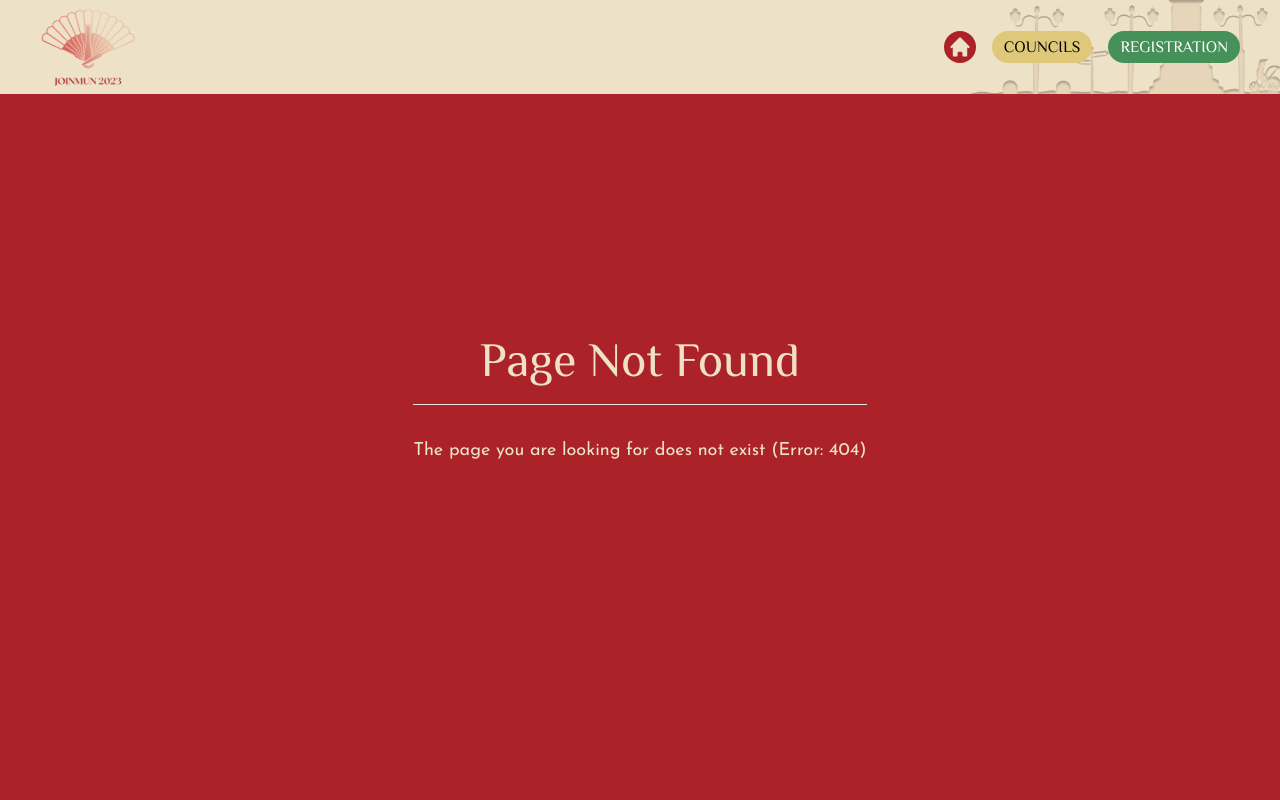
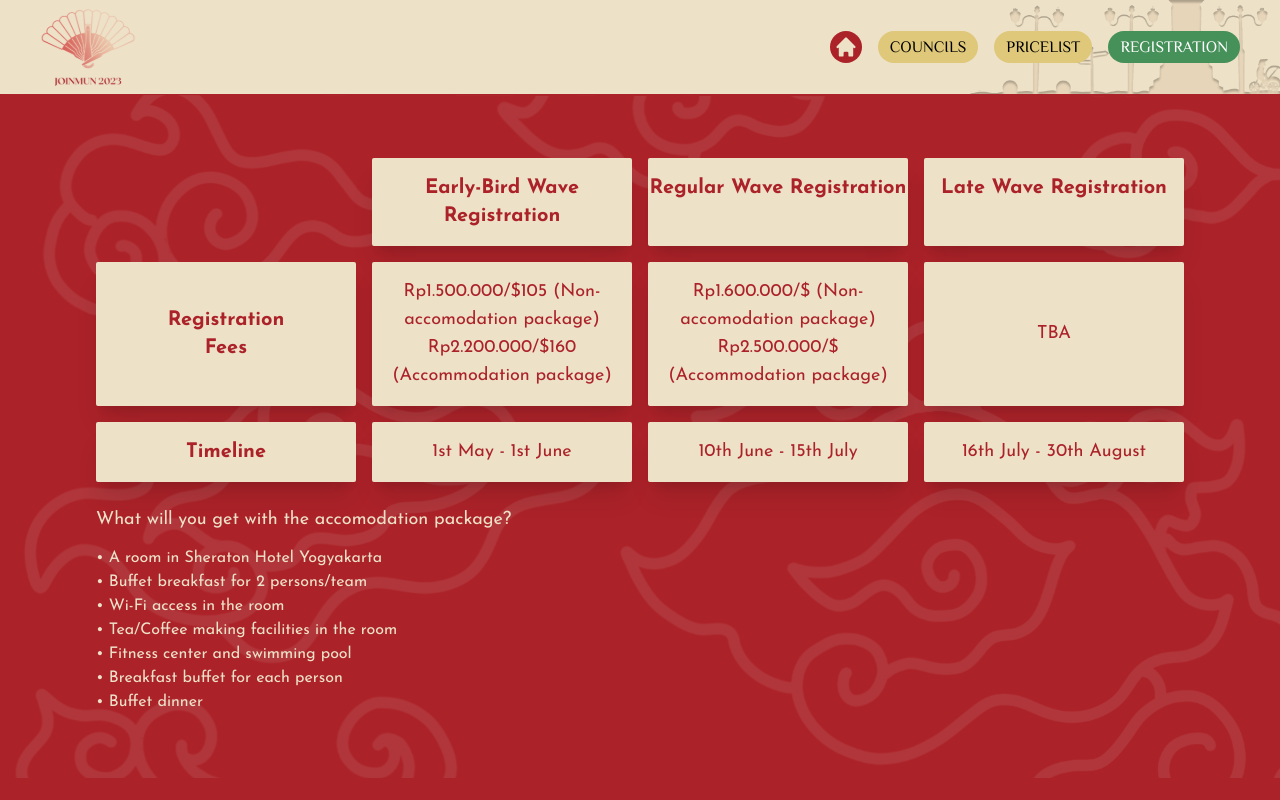
Before and after one commit to nandaisnanda/JOINMUN2023, a Next.js app in the folder joinmun-web/: page /pricelist in a window 1280 px wide. Before the commit this address had no page. Shown: the top 800 px of the page. Built offline with nearby package versions, Linux system fonts and the light colour scheme.

Commit message:
pricelist page

```diff
--- a/joinmun-web/components/Navbar.jsx
+++ b/joinmun-web/components/Navbar.jsx
@@ -46,18 +46,12 @@ const Navbar = () => {
           >
             <HiHome className="h-6 w-6" />
           </Link>
-          {["councils", "registration"].map((el, idx) => (
+          {["councils", "pricelist", "registration"].map((el, idx) => (
             <Link
               className={`rounded-full ${
                 el === "registration" ? "bg-green text-white" : "bg-sub-yellow"
               } z-10 px-3 py-1 font-headline font-[500] uppercase text-black transition hover:scale-110`}
-              href={
-                el !== "home"
-                  ? el === "councils"
-                    ? `/#councils`
-                    : `/${el}`
-                  : "/"
-              }
+              href={el === "councils" ? `/#councils` : `/${el}`}
               key={idx}
             >
               {el}
@@ -82,18 +76,12 @@ const Navbar = () => {
         } z-50 grid transition-all duration-500 lg:hidden`}
       >
         <div className="overflow-hidden">
-          {["home", "councils", "pricelist", "registration"].map((el, idx) => (
+          {["councils", "pricelist", "registration"].map((el, idx) => (
             <Link
               className={`block ${
                 el === "registration" && "!text-green"
               } bg-yellow px-4 py-1.5 font-headline text-xl font-[900] uppercase text-red transition hover:bg-sub-yellow sm:px-6 sm:py-1 md:text-2xl`}
-              href={
-                el !== "home"
-                  ? el === "councils"
-                    ? `/#councils`
-                    : `/${el}`
-                  : "/"
-              }
+              href={el === "councils" ? `/#councils` : `/${el}`}
               key={idx}
             >
               {el}
--- /dev/null
+++ b/joinmun-web/pages/pricelist.js
@@ -0,0 +1,117 @@
+const Pricelist = () => {
+  return (
+    <div className="bg-[url(/pricelist/cloud-background.svg)] bg-[center_top]">
+      <div className="container mx-auto px-8 py-16 lg:px-16 xl:px-24">
+        {/* Mobile */}
+        <div className="block lg:hidden">
+          <p className="mx-auto w-fit rounded-sm bg-yellow px-12 py-1 text-center font-body text-2xl font-semibold text-red shadow-xl">
+            Registration Fees
+          </p>
+
+          <p className="my-4 text-center font-body text-lg font-bold text-white">
+            Early-Bird Wave Registration
+          </p>
+          <p className="rounded-sm bg-yellow px-2 py-4 text-center text-lg text-red shadow-xl">
+            Rp1.500.000/$105 (Non-accomodation package) <br /> Rp2.200.000/$160
+            (Accommodation package)
+          </p>
+          <p className="mt-3 rounded-sm bg-yellow p-2 text-center text-lg text-red shadow-xl">
+            1st May - 1st June
+          </p>
+
+          <p className="my-4 text-center font-body text-lg font-bold text-white">
+            Regular Wave Registration
+          </p>
+          <p className="rounded-sm bg-yellow px-2 py-4 text-center text-lg text-red shadow-xl">
+            Rp1.600.000/$ (Non-accomodation package) <br /> Rp2.500.000/$
+            (Accommodation package)
+          </p>
+          <p className="mt-3 rounded-sm bg-yellow p-2 text-center text-lg text-red shadow-xl">
+            10th June - 15th July
+          </p>
+
+          <p className="my-4 text-center font-body text-lg font-bold text-white">
+            Late Wave Registration
+          </p>
+          <p className="rounded-sm bg-yellow px-2 py-4 text-center text-lg text-red shadow-xl">
+            TBA
+          </p>
+          <p className="mt-3 rounded-sm bg-yellow p-2 text-center text-lg text-red shadow-xl">
+            16th July - 30th August
+          </p>
+        </div>
+
+        {/* Tablet and above */}
+        <div className="hidden lg:block">
+          <div className="grid grid-cols-4 gap-4">
+            <p className="col-start-2 rounded-sm bg-yellow py-4 text-center font-body text-xl font-bold text-red shadow-xl">
+              Early-Bird Wave Registration
+            </p>
+            <p className="rounded-sm bg-yellow py-4 text-center font-body text-xl font-bold text-red shadow-xl">
+              Regular Wave Registration
+            </p>
+            <p className="rounded-sm bg-yellow py-4 text-center font-body text-xl font-bold text-red shadow-xl">
+              Late Wave Registration
+            </p>
+
+            <div className="grid rounded-sm bg-yellow shadow-xl">
+              <p className="self-center px-12 py-1 text-center font-body text-xl font-bold text-red">
+                Registration Fees
+              </p>
+            </div>
+            <div className="grid rounded-sm bg-yellow shadow-xl">
+              <p className="px-2 py-4 text-center text-lg text-red">
+                Rp1.500.000/$105 (Non-accomodation package) <br />{" "}
+                Rp2.200.000/$160 (Accommodation package)
+              </p>
+            </div>
+            <div className="grid rounded-sm bg-yellow shadow-xl">
+              <p className="self-center px-2 py-4 text-center text-lg text-red">
+                Rp1.600.000/$ (Non-accomodation package) <br /> Rp2.500.000/$
+                (Accommodation package)
+              </p>
+            </div>
+            <div className="grid rounded-sm bg-yellow shadow-xl">
+              <p className="my-auto self-center px-2 py-4 text-center text-lg text-red">
+                TBA
+              </p>
+            </div>
+
+            <p className="rounded-sm bg-yellow px-2 py-4 text-center text-xl font-bold text-red shadow-xl">
+              Timeline
+            </p>
+            <div className="grid rounded-sm bg-yellow shadow-xl">
+              <p className="self-center p-2 text-center text-lg text-red">
+                1st May - 1st June
+              </p>
+            </div>
+            <div className="grid rounded-sm bg-yellow shadow-xl">
+              <p className="self-center p-2 text-center text-lg text-red">
+                10th June - 15th July
+              </p>
+            </div>
+            <div className="grid rounded-sm bg-yellow shadow-xl">
+              <p className="self-center p-2 text-center text-lg text-red">
+                16th July - 30th August
+              </p>
+            </div>
+          </div>
+        </div>
+        <p className="mb-3 mt-6 text-lg">
+          What will you get with the accomodation package?
+        </p>
+
+        <ul>
+          <li>• A room in Sheraton Hotel Yogyakarta</li>
+          <li>• Buffet breakfast for 2 persons/team</li>
+          <li>• Wi-Fi access in the room</li>
+          <li>• Tea/Coffee making facilities in the room</li>
+          <li>• Fitness center and swimming pool</li>
+          <li>• Breakfast buffet for each person</li>
+          <li>• Buffet dinner</li>
+        </ul>
+      </div>
+    </div>
+  );
+};
+export default Pricelist;
```
Also changed, not shown: joinmun-web/pages/index.js (+0 -28 lines), joinmun-web/public/pricelist/cloud-background.svg (added).
